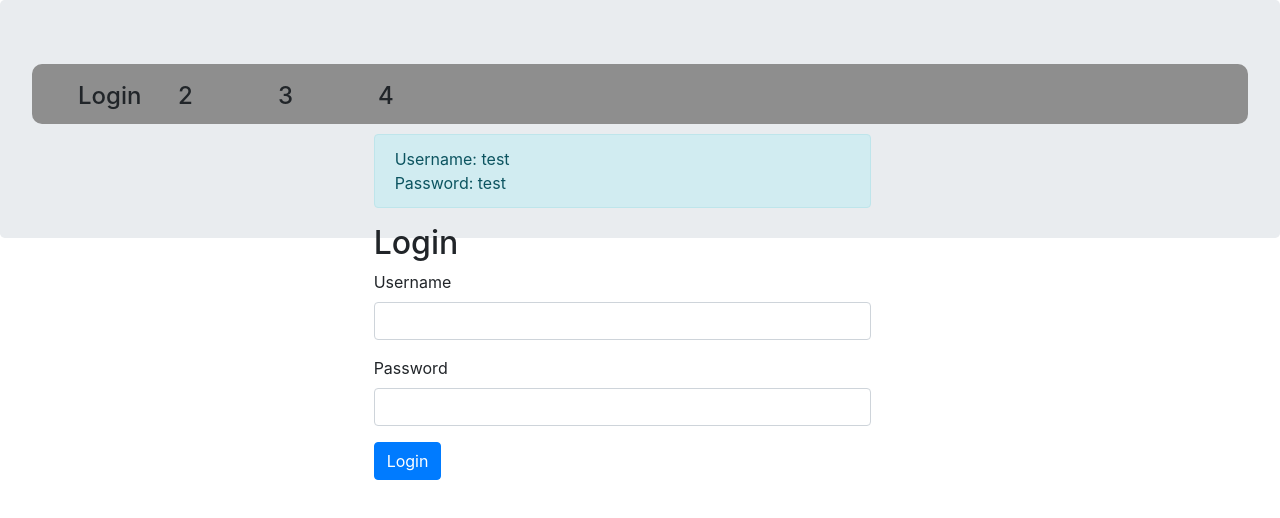
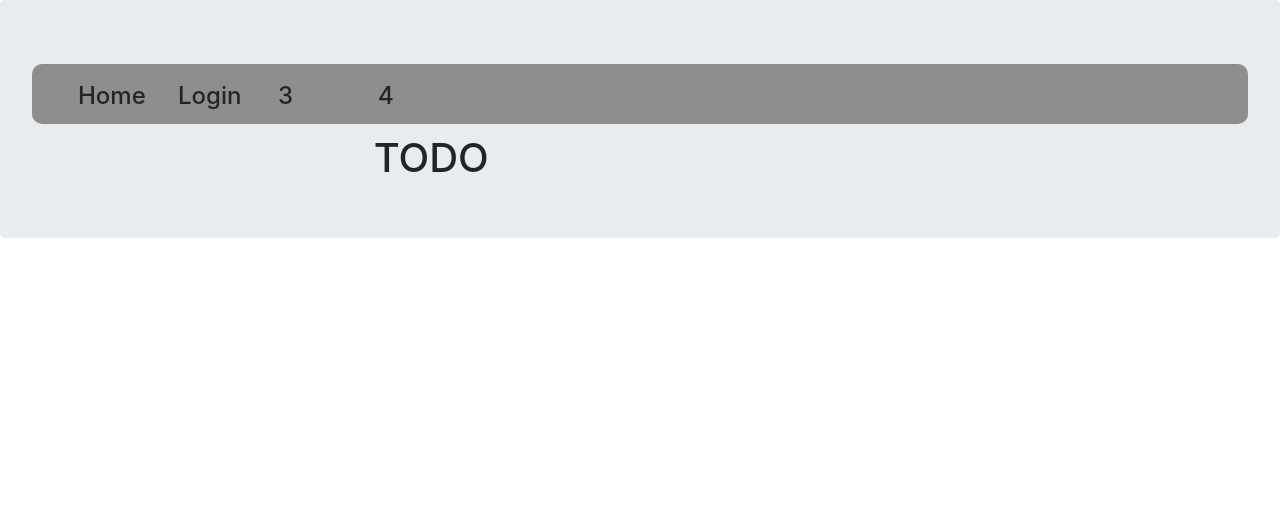
Before and after one commit to micapala/ReserveIt, a Vue app in the folder frontend/: page /sign in a window 1280 px wide. Before the commit this address led to /login. Shown: the top 518 px of the page. Built offline with nearby package versions, Linux system fonts and the light colour scheme.

Commit message:
Added proper HomePage

```diff
--- a/frontend/src/_helpers/router.js
+++ b/frontend/src/_helpers/router.js
@@ -2,7 +2,9 @@ import Vue from "vue";
 import Router from "vue-router";
 
 import HomePage from "../home/HomePage";
+import UserPage from "../home/User";
 import LoginPage from "../login/LoginPage";
+import SignIn from "../login/SignIn";
 
 Vue.use(Router);
 
@@ -11,6 +13,8 @@ export const router = new Router({
   routes: [
     { path: "/", component: HomePage },
     { path: "/login", component: LoginPage },
+    { path: "/sign", component: SignIn },
+    { path: "/user", component: UserPage },
 
     // otherwise redirect to home
     { path: "*", redirect: "/" }
@@ -19,7 +23,7 @@ export const router = new Router({
 
 router.beforeEach((to, from, next) => {
   // redirect to login page if not logged in and trying to access a restricted page
-  const publicPages = ["/login"];
+  const publicPages = ["/login", "/sign", "/"];
   const authRequired = !publicPages.includes(to.path);
   const loggedIn = localStorage.getItem("user");
 
--- a/frontend/src/_store/authentication.module.js
+++ b/frontend/src/_store/authentication.module.js
@@ -16,7 +16,7 @@ export const authentication = {
       userService.login(username, password).then(
         user => {
           commit("loginSuccess", user);
-          router.push("/");
+          router.push("/user");
         },
         error => {
           commit("loginFailure", error);
--- a/frontend/src/home/HomePage.vue
+++ b/frontend/src/home/HomePage.vue
@@ -1,33 +1,11 @@
 <template>
   <div>
-    <h1>Hi {{ user.name }}!</h1>
-    <p>You're logged in with Vue + Vuex & JWT!!</p>
-    <h3>Users from secure api end point:</h3>
-    <em v-if="users.loading">Loading users...</em>
-    <span v-if="users.error" class="text-danger">ERROR: {{ users.error }}</span>
-    <ul v-if="users.items">
-      <li v-for="user in users.items" :key="user.id">
-        {{ user.name + " " + user.surname }}
-      </li>
-    </ul>
-    <p>
-      <router-link to="/login">Logout</router-link>
-    </p>
+    <h1>You will ride eternal, shiny and chrome!</h1>
+    <img src="../../assets/concert.gif">
   </div>
 </template>
 
 <script>
 export default {
-  computed: {
-    user() {
-      return this.$store.state.authentication.user;
-    },
-    users() {
-      return this.$store.state.users.all;
-    }
-  },
-  created() {
-    this.$store.dispatch("users/getAll");
-  }
 };
 </script>
--- /dev/null
+++ b/frontend/src/home/User.vue
@@ -0,0 +1,33 @@
+<template>
+  <div>
+    <h1>Hi {{ user.name }}!</h1>
+    <p>You're logged in with Vue + Vuex & JWT!!</p>
+    <h3>Users from secure api end point:</h3>
+    <em v-if="users.loading">Loading users...</em>
+    <span v-if="users.error" class="text-danger">ERROR: {{ users.error }}</span>
+    <ul v-if="users.items">
+      <li v-for="user in users.items" :key="user.id">
+        {{ user.name + " " + user.surname }}
+      </li>
+    </ul>
+    <p>
+      <router-link to="/login">Logout</router-link>
+    </p>
+  </div>
+</template>
+
+<script>
+export default {
+  computed: {
+    user() {
+      return this.$store.state.authentication.user;
+    },
+    users() {
+      return this.$store.state.users.all;
+    }
+  },
+  created() {
+    this.$store.dispatch("users/getAll");
+  }
+};
+</script>
--- a/frontend/src/login/LoginPage.vue
+++ b/frontend/src/login/LoginPage.vue
@@ -1,8 +1,8 @@
 <template>
   <div>
     <div class="alert alert-info">
-      Username: test<br />
-      Password: test
+      Username: login<br />
+      Password: password
     </div>
     <h2>Login</h2>
     <form @submit.prevent="handleSubmit">
@@ -40,6 +40,9 @@
         />
       </div>
     </form>
+    <div class="Signin-button">
+      <router-link to="/sign" tag="button" class="btn btn-secondary">Sign in instead</router-link>
+    </div>
   </div>
 </template>
 
--- /dev/null
+++ b/frontend/src/login/SignIn.vue
@@ -0,0 +1,19 @@
+<template>
+  <div>
+    <h1>TODO</h1>
+  </div>
+</template>
+
+<script>
+export default {
+};
+</script>
+
+<style lang="css">
+.navbar-item{
+  width: 80px;
+  height: 34px;
+  margin-left: 20px;
+  display: flex;
+}
+</style>
--- a/frontend/src/navbar/NavBar.vue
+++ b/frontend/src/navbar/NavBar.vue
@@ -1,8 +1,8 @@
 <template>
   <div class="navbar">
     <div class="row">
+      <item title="Home" link="/"></item>
       <item title="Login" link="/login"></item>
-      <item title="2" link="/TODO"></item>
       <item title="3" link="/TODO"></item>
       <item title="4" link="/TODO"></item>
     </div>
--- a/frontend/webpack.config.js
+++ b/frontend/webpack.config.js
@@ -17,6 +17,13 @@ module.exports = {
         test: /\.js?$/,
         exclude: /(node_modules)/,
         use: "babel-loader",
+      },
+      {
+        test: /\.(png|jpg|gif|svg)$/,
+        loader: 'file-loader',
+        options: {
+          name: '[name].[ext]?[hash]'
+        }
       }
     ]
   },
```
Also changed, not shown: 1 other file (tests, documents, lock files or other folders).
